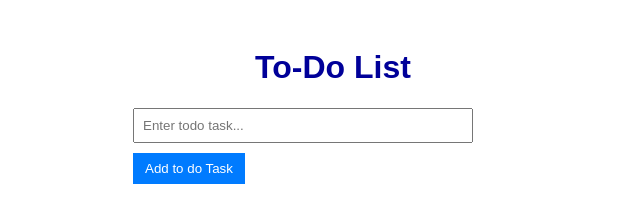
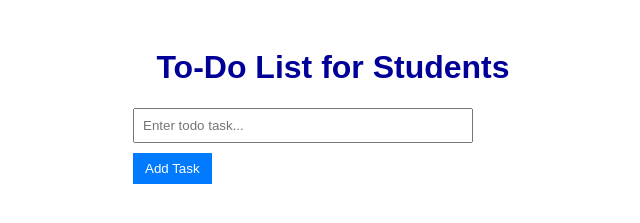
Before and after one commit to major-phyo-san/todo-list, a plain HTML site: page index.html in a window 1280 px wide. Shown: the whole page, without its empty margins (307-947 px from the left). Drawn offline with nearby package versions, Linux system fonts and the light colour scheme.

Commit message:
Text update

```diff
--- a/index.html
+++ b/index.html
@@ -9,9 +9,9 @@
 <body>
 
 <div id="app">
-  <h1 style="color: #000099">To-Do List</h1>
+  <h1 style="color: #000099">To-Do List for Students</h1>
   <input type="text" id="taskInput" placeholder="Enter todo task...">
-  <button id="addTaskBtn">Add to do Task</button>
+  <button id="addTaskBtn">Add Task</button>
   <ul id="taskList"></ul>
 </div>
 
```
